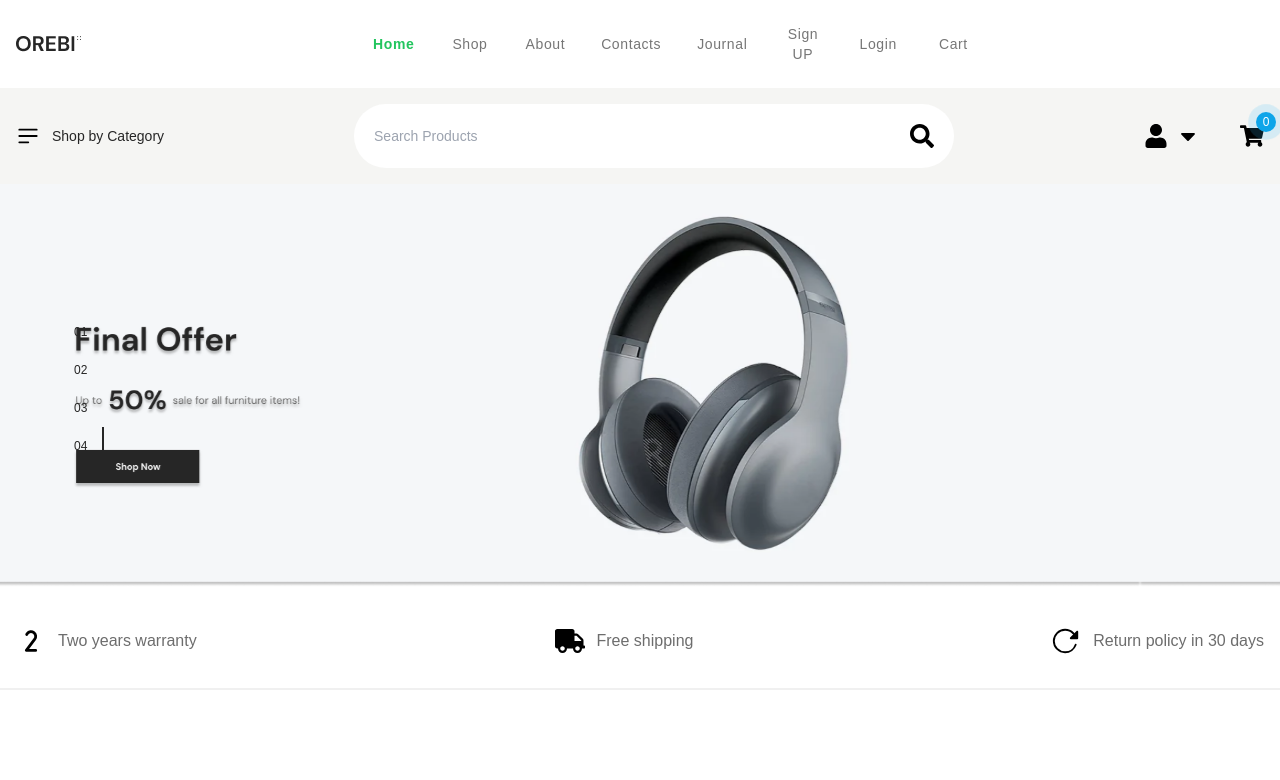
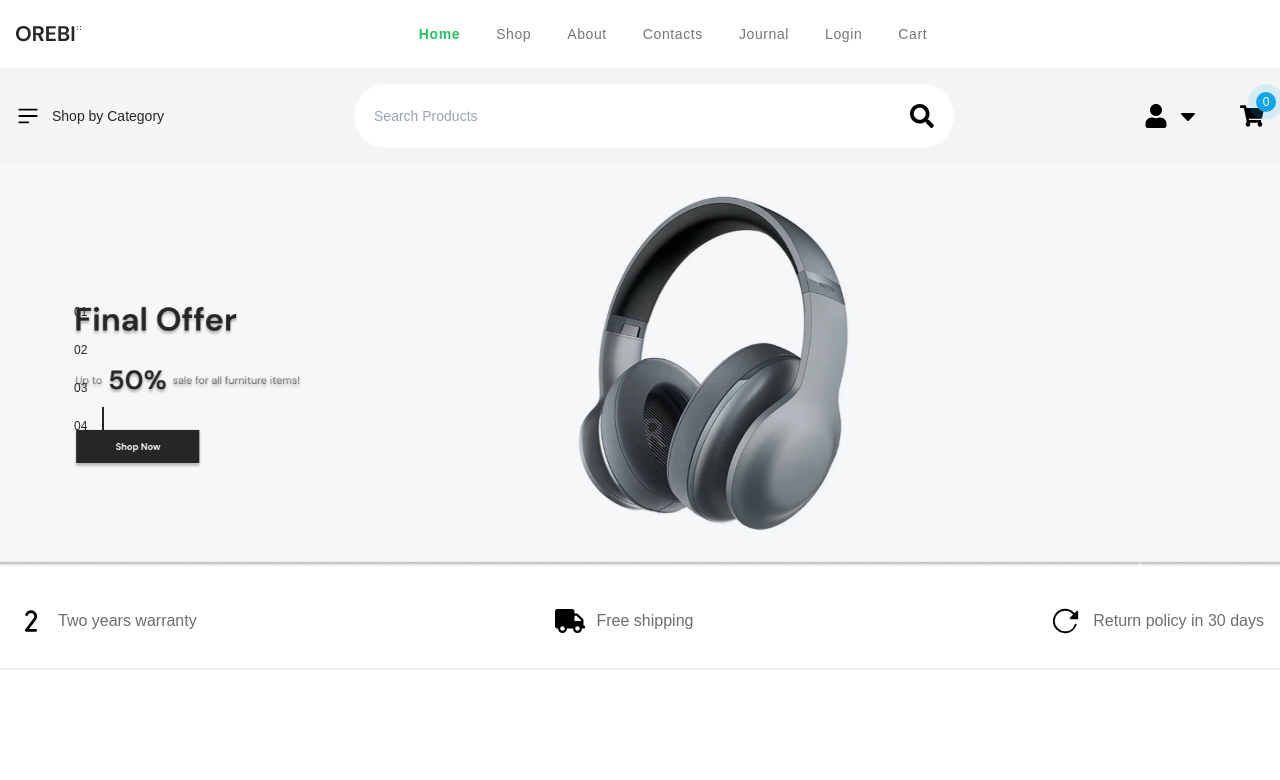
Before and after one commit to yasinn-arafat/Orebi, a React (Vite) app: page / in a window 1280 px wide. Shown: the top 780 px of the page. Built offline with nearby package versions, Linux system fonts and the light colour scheme.

Commit message:
Modified

```diff
--- a/src/Component/HomeComponent/Header/Header.jsx
+++ b/src/Component/HomeComponent/Header/Header.jsx
@@ -99,7 +99,7 @@ const Header = () => {
                     Journal
                   </NavLink>
                 </li>
-                <li className="menu_list w-full cursor-pointer py-3 text-[#b3b3b3] hover:text-main-bg-color sm:py-0 sm:text-tertiary-font-color sm:hover:text-main-font-color">
+                {/* <li className="menu_list w-full cursor-pointer py-3 text-[#b3b3b3] hover:text-main-bg-color sm:py-0 sm:text-tertiary-font-color sm:hover:text-main-font-color">
                   <NavLink
                     to={"/sign-up"}
                     className={({ isActive, isPending }) =>
@@ -112,7 +112,7 @@ const Header = () => {
                   >
                     Sign UP
                   </NavLink>
-                </li>
+                </li> */}
                 <li className="menu_list w-full cursor-pointer py-3 text-[#b3b3b3] hover:text-main-bg-color sm:py-0 sm:text-tertiary-font-color sm:hover:text-main-font-color">
                   <NavLink
                     to={"/login"}
```
